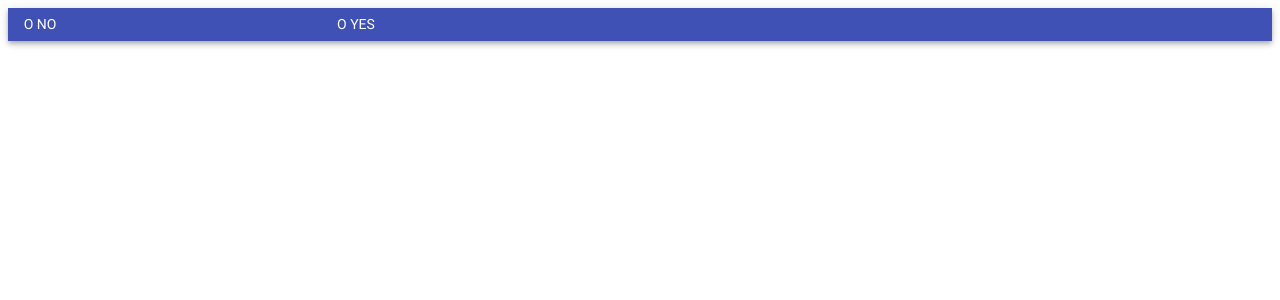
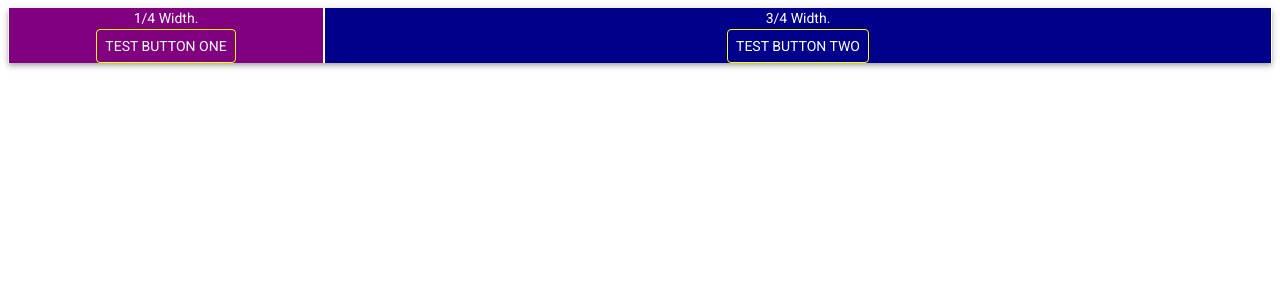
Before and after one commit to adupuis2/adupuis2.github.io, a React (Create React App) app: page / in a window 1280 px wide. Shown: the top 300 px of the page. Built offline with nearby package versions, Linux system fonts and the light colour scheme.

Commit message:
Cleaning files for starter kit

```diff
--- a/src/App.js
+++ b/src/App.js
@@ -1,7 +1,5 @@
 import React, { Component } from 'react';
-import logo from './images/logo.svg';
-import appStyles from './appStyles';
-import Header from './components/Header/';
+import Header from './components/common/Header/';
 import {createMuiTheme, Grid, MuiThemeProvider} from '@material-ui/core';
 
 const appTheme = createMuiTheme({
--- a/src/components/Header/Header.jsx
+++ /dev/null
@@ -1,32 +0,0 @@
-import React from 'react';
-import {AppBar, Button, Grid, Typography, withStyles} from '@material-ui/core';
-
-class Header extends React.Component {
-  render() {
-    console.log(this.props);
-    return(
-    <Grid item xs={12}>
-      <AppBar position={"static"}>
-        <Grid container direction={"row"}>
-          <Grid item xs={3}>
-            <Button>
-              <Typography>
-                o no
-              </Typography>
-            </Button>
-          </Grid>
-          <Grid item xs={9}>
-            <Button>
-              <Typography>
-                o yes
-              </Typography>
-            </Button>
-          </Grid>
-        </Grid>
-      </AppBar>
-    </Grid>
-    );
-  }
-}
-
-export default Header;
--- /dev/null
+++ b/src/components/common/Header/Header.jsx
@@ -0,0 +1,54 @@
+import React from 'react';
+import {AppBar, Button, Grid, Typography, withStyles} from '@material-ui/core';
+
+class Header extends React.Component {
+  render() {
+    const gridStyle={
+      borderLeft: '1px solid white',
+      borderRight: '1px solid white',
+      textAlign: 'center',
+    };
+
+    const btnStyle={
+      border: '1px solid yellow',
+    };
+    console.log(this.props);
+    return(
+      <Grid item xs={12}>
+        <AppBar position={"static"}>
+          <Grid container direction={"row"}>
+            <Grid item xs={3}
+                  style={{...gridStyle,
+                  backgroundColor: 'purple'}}
+            >
+              <Typography>
+                1/4 Width.
+              </Typography>
+              <Button style={{...btnStyle}}>
+                <Typography>
+                  Test button one
+                </Typography>
+              </Button>
+            </Grid>
+            <Grid item xs={9}
+                  style={{...gridStyle,
+                  backgroundColor: 'darkblue'}}
+            >
+              <Typography
+              >
+                3/4 Width.
+              </Typography>
+              <Button style={{...btnStyle}}>
+                <Typography>
+                  Test button two
+                </Typography>
+              </Button>
+            </Grid>
+          </Grid>
+        </AppBar>
+      </Grid>
+    );
+  }
+}
+
+export default Header;
```
Also changed, not shown: src/components/common/Header/index.js (renamed from src/components/Header/index.js), 1 other file (tests, documents, lock files or other folders).
